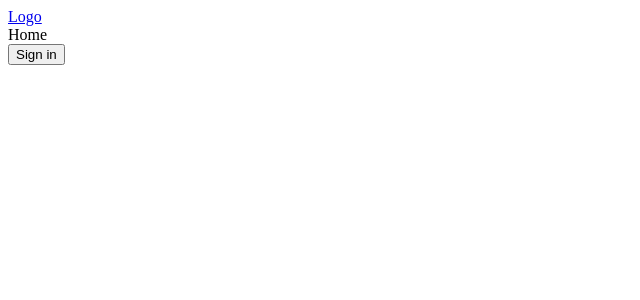
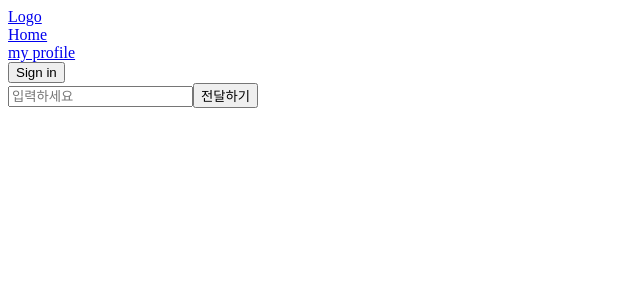
Before and after one commit to keunrim/practice-firebase, a React (Create React App) app: page / in a window 1280 px wide. Shown: the top 300 px of the page, without its empty margins (0-640 px from the left). Built offline with nearby package versions, Linux system fonts and the light colour scheme; no server answers.

Commit message:
DB 작업중

```diff
--- a/package.json
+++ b/package.json
@@ -11,6 +11,7 @@
     "react-dom": "^18.2.0",
     "react-router-dom": "^6.4.2",
     "react-scripts": "5.0.1",
+    "uuidv4": "^6.2.13",
     "web-vitals": "^2.1.4"
   },
   "scripts": {
--- a/src/components/AppRouter.js
+++ b/src/components/AppRouter.js
@@ -5,16 +5,20 @@ import Home from "routes/Home";
 import SignUpForm from "routes/SignUpForm";
 import SignInForm from "routes/SignInForm";
 import Logo from "components/logo";
+import Navigation from "components/Navigation";
+import Profile from "routes/Profile";
 
 const AppRouter = ({ isLoggedIn, userObj }) => {
   return (
     <BrowserRouter>
       <Logo />
+      <Navigation isLoggedIn={isLoggedIn}></Navigation>
       <Routes>
         <Route
           path="/"
           element={<Home isLoggedIn={isLoggedIn} userObj={userObj} />}
         ></Route>
+        <Route path="/profile" element={<Profile />}></Route>
         <Route path="/signin" element={<SignInForm />}></Route>
         <Route path="/signup" element={<SignUpForm />}></Route>
       </Routes>
--- a/src/components/Navigation.js
+++ b/src/components/Navigation.js
@@ -0,0 +1,38 @@
+import React from "react";
+import { Link } from "react-router-dom";
+
+import { authService } from "firebase-config";
+import { signOut } from "firebase/auth";
+import { useNavigate } from "react-router-dom";
+
+const Navigation = ({ isLoggedIn }) => {
+  const navigate = useNavigate();
+
+  const onSignOutClick = () => {
+    signOut(authService).then((user) => {
+      navigate("/");
+    });
+  };
+
+  const onSignInClick = () => {
+    navigate("/signin");
+  };
+
+  return (
+    <>
+      <div>
+        <Link to="/">Home</Link>
+      </div>
+      <div>
+        <Link to="/profile">my profile</Link>
+      </div>
+      {isLoggedIn ? (
+        <button onClick={onSignOutClick}>sign out</button>
+      ) : (
+        <button onClick={onSignInClick}>Sign in</button>
+      )}
+    </>
+  );
+};
+
+export default Navigation;
--- a/src/routes/Home.js
+++ b/src/routes/Home.js
@@ -1,29 +1,43 @@
 import React, { useState } from "react";
+import { v4 as uuidv4 } from "uuid";
 import { authService } from "firebase-config";
-import { signOut } from "firebase/auth";
-import { useNavigate } from "react-router-dom";
+import { dbService } from "firebase-config";
+import { doc, setDoc } from "firebase/firestore";
 
 const Home = ({ isLoggedIn, userObj }) => {
-  const [userData, setUserObj] = useState(userObj);
-  const navigate = useNavigate();
+  const [comment, setComment] = useState("");
 
-  const onSignOutClick = () => {
-    signOut(authService);
+  const onChange = (event) => {
+    const {
+      target: { value },
+    } = event;
+    setComment(value);
   };
 
-  const onSignInClick = () => {
-    navigate("/signin");
+  const onSubmit = async (event) => {
+    event.preventDefault();
+    const newDoc = {
+      text: comment,
+      createdAt: Date.now(),
+      creator: userObj.uid,
+    };
+    await setDoc(doc(dbService, "comments"), newDoc);
   };
 
   return (
     <>
       <div>
-        <div>Home</div>
-        {isLoggedIn ? (
-          <button onClick={onSignOutClick}>sign out</button>
-        ) : (
-          <button onClick={onSignInClick}>Sign in</button>
-        )}
+        <form onSubmit={onSubmit}>
+          <input
+            name="comment"
+            type="text"
+            value={comment}
+            placeholder="입력하세요"
+            maxLength={120}
+            onChange={onChange}
+          />
+          <input name="submit" type="submit" value="전달하기" />
+        </form>
       </div>
     </>
   );
--- a/src/routes/Profile.js
+++ b/src/routes/Profile.js
@@ -1,7 +1,7 @@
 import React from "react";
 
 const Profile = () => {
-  return <span>Profile</span>;
+  return <div>My Profile</div>;
 };
 
 export default Profile;
```
Also changed, not shown: 1 other file (tests, documents, lock files or other folders).
